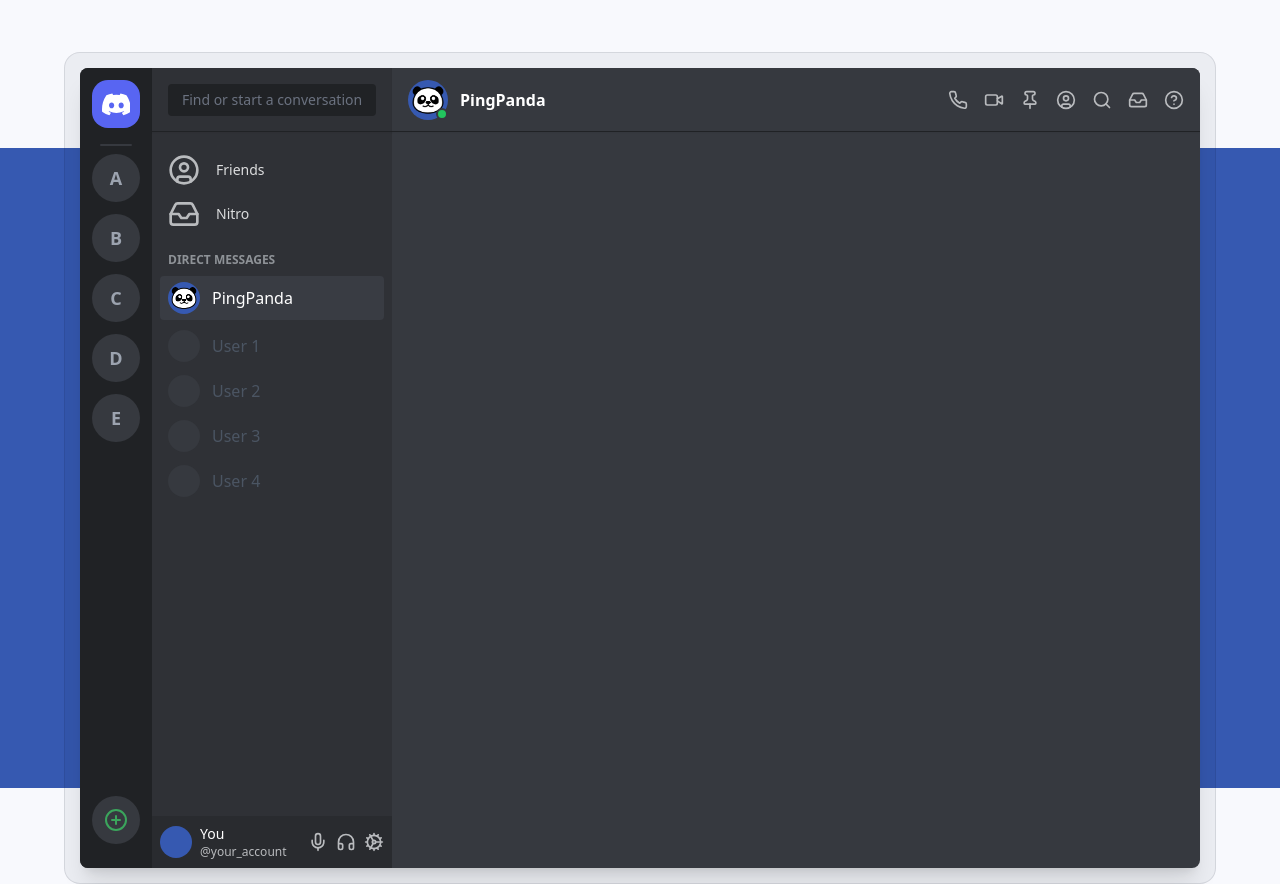
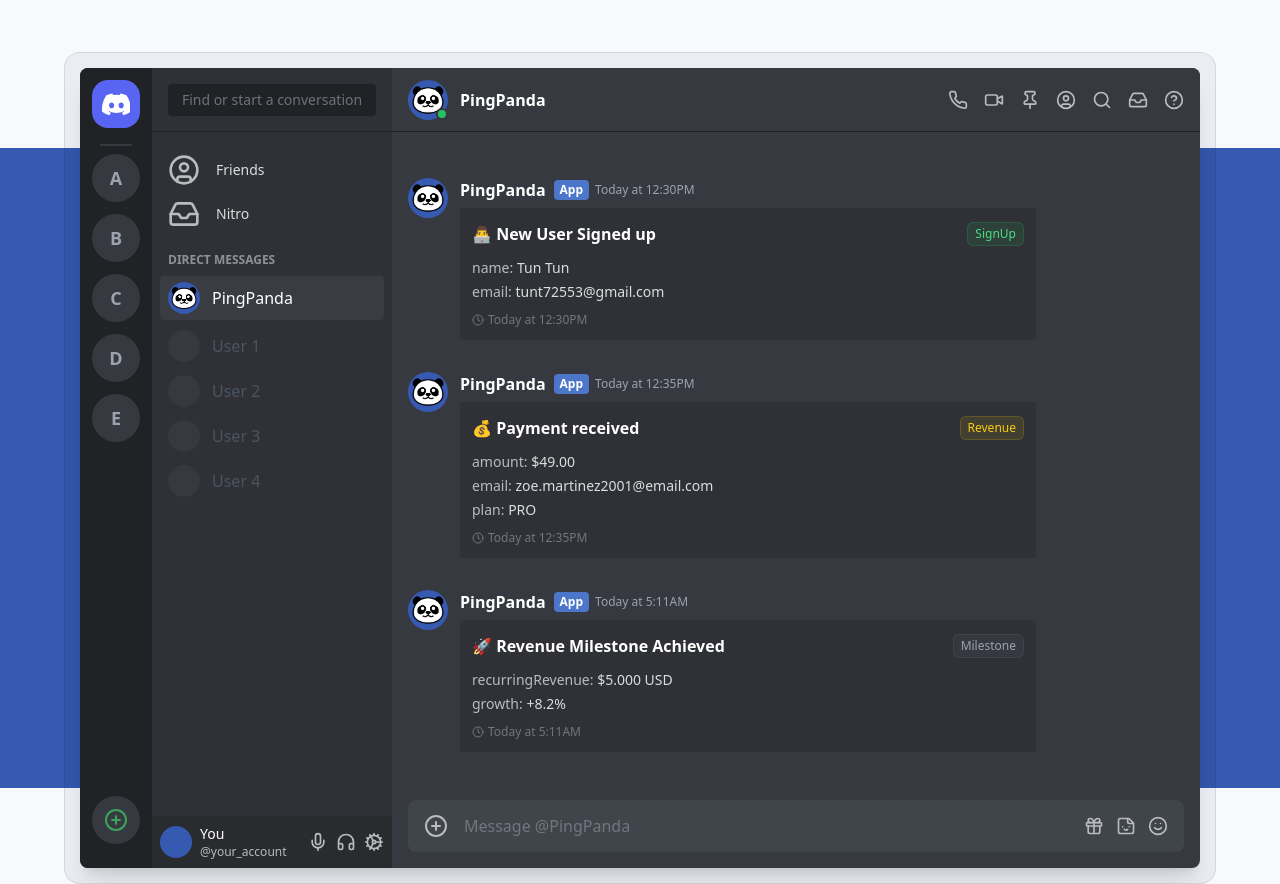
Before and after one commit to tun72/pingpanda, a Next.js app: page / in a window 1280 px wide. Shown: the part 680-1564 px from the top of the page. Built offline with nearby package versions, Linux system fonts and the light colour scheme.

Commit message:
finish-mock-discord-ui

```diff
--- a/src/app/(landing)/page.tsx
+++ b/src/app/(landing)/page.tsx
@@ -65,15 +65,43 @@
                   <DiscordMessage
                     avatarAlt="PingPanda png"
                     username="PingPanda"
-                    title="👤 New User Signed up"
+                    title="👨‍💻 New User Signed up"
                     content={{
-                      name: "Mateo Ortiz",
-                      email: "m.ortiz19@gmail.com"
+                      name: "Tun Tun",
+                      email: "tunt72553@gmail.com",
                     }}
                     badgeText="SignUp"
                     badgeColor="#43b581"
-                    timestamp="Today at 12:30PM "
+                    timestamp="Today at 12:30PM"
                     avatarSrc="/brand-asset-profile-picture.png"
+                  />
+
+                  <DiscordMessage
+                    avatarSrc="/brand-asset-profile-picture.png"
+                    avatarAlt="PingPanda Avatar"
+                    username="PingPanda"
+                    timestamp="Today at 12:35PM"
+                    badgeText="Revenue"
+                    badgeColor="#faa61a"
+                    title="💰 Payment received"
+                    content={{
+                      amount: "$49.00",
+                      email: "zoe.martinez2001@email.com",
+                      plan: "PRO",
+                    }}
+                  />
+                  <DiscordMessage
+                    avatarSrc="/brand-asset-profile-picture.png"
+                    avatarAlt="PingPanda Avatar"
+                    username="PingPanda"
+                    timestamp="Today at 5:11AM"
+                    badgeText="Milestone"
+                    badgeColor="#5865f2"
+                    title="🚀 Revenue Milestone Achieved"
+                    content={{
+                      recurringRevenue: "$5.000 USD",
+                      growth: "+8.2%",
+                    }}
                   />
                 </AnimatedList>
               </MockDiscordUI>
--- a/src/components/discord-message.tsx
+++ b/src/components/discord-message.tsx
@@ -47,21 +47,26 @@
           height={40}
           className="object-cover rounded-full mr-3"
         />
+      </div>
 
-        <div className="w-full max-w-xl">
-          <div className=" font-semibold text-white">{username}</div>
-          <span className=" ml-2 px-1.5 py-0.5 text-xs font-semibold bg-brand-600 text-white rounded">
+      <div className="w-full max-w-xl">
+        <div className="flex items-center">
+          <p className=" font-semibold text-white">{username}</p>
+          <span className="ml-2 px-1.5 py-0.5 text-xs font-semibold bg-brand-600 text-white rounded">
+            App
+          </span>
+          <span className="text-gray-400 ml-1.5 text-xs font-normal">
             {timestamp}
           </span>
         </div>
 
         <div className="bg-[#2f3136] text-sm w-full rounded p-3 mb-4 mt-1.5">
-          <div className=" flex flex-col sm:flex-row sm:items-center sm:justify-between mb-2">
+          <div className=" flex flex-row items-center justify-between mb-2">
             {badgeText ? (
               <span
                 className={cn(
                   "inline-flex order-2 items-center rounded-md px-2 py-1 text-xs font-medium ring-1 ring-inset",
-                  getBadgeStyles("#faa61a")
+                  getBadgeStyles(badgeColor)
                 )}
               >
                 {badgeText}
@@ -81,7 +86,7 @@
           })}
 
           <p className=" text-[#72767d] text-xs mt-2 flex items-center">
-            <Clock className=" size-3 mr-1"> {timestamp}</Clock>
+            <Clock className=" size-3 mr-1" /> {timestamp}
           </p>
         </div>
       </div>
--- a/src/components/mock-discord-ui.tsx
+++ b/src/components/mock-discord-ui.tsx
@@ -2,6 +2,7 @@
 import { Icons } from "./icons"
 import {
   Cog,
+  Gift,
   Headphones,
   HelpCircle,
   Inbox,
@@ -11,10 +12,13 @@
   Pin,
   PlusCircle,
   Search,
+  Smile,
+  Sticker,
   UserCircle,
   Video,
 } from "lucide-react"
 import Image from "next/image"
+import { Stick } from "next/font/google"
 
 function MockDiscordUI({ children }: PropsWithChildren) {
   return (
@@ -136,6 +140,27 @@
             <HelpCircle className="size-5 hover:text-white  cursor-not-allowed" />
           </div>
         </div>
+
+        <div className="flex-1 overflow-y-auto p-4 bg-discord-background  flex flex-col-reverse">
+          {children}
+        </div>
+
+        <div className=" p-4">
+          <div className="flex items-center bg-[#40444b] rounded-lg p-1">
+            <PlusCircle className="mx-3 text-[#b9bbbe] hover:text-white  cursor-not-allowed " />
+            <input
+              readOnly
+              type="text"
+              placeholder="Message @PingPanda"
+              className="flex-1 bg-transparent py-2.5 px-1 text-white placeholder-[#72767d] focus:outline-none cursor-not-allowed"
+            />
+            <div className="flex items-center mx-3 space-x-3 text-[#b9bbbe]">
+              <Gift className="size-5 hover:text-white  cursor-not-allowed hidden sm:block" />
+              <Sticker className="size-5 hover:text-white  cursor-not-allowed hidden sm:block" />
+              <Smile className="size-5 hover:text-white  cursor-not-allowed hidden sm:block" />
+            </div>
+          </div>
+        </div>
       </div>
     </div>
   )
--- a/src/components/ui/animated-list.tsx
+++ b/src/components/ui/animated-list.tsx
@@ -33,7 +33,7 @@
     }, [childrenArray, delay, messages.length])
 
     return (
-      <div className={`flex flex-col items-center gap-4 ${className}`}>
+      <div className={`flex  flex-col-reverse items-center gap-4 ${className}`}>
         <AnimatePresence>
           {messages.map((item) => (
             <AnimatedListItem key={(item as ReactElement).key}>
```
